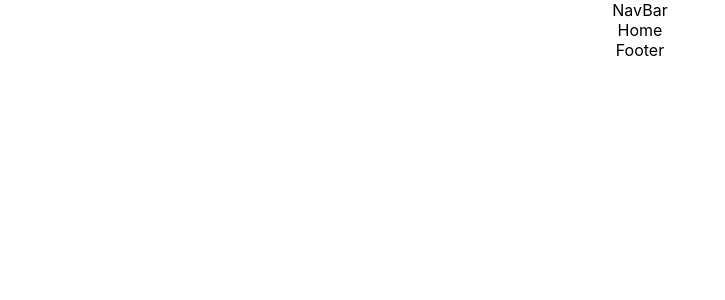
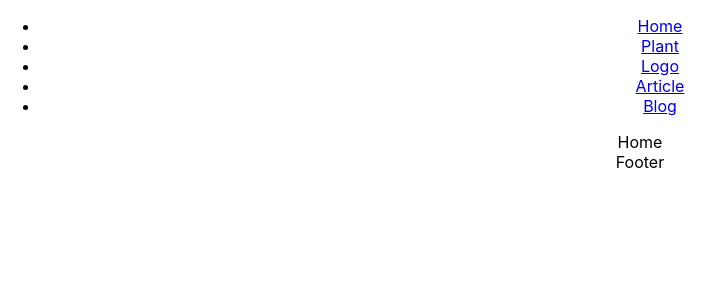
Before and after one commit to IdurarDev/prisma-api, a React (Create React App) app in the folder client/: page / in a window 1280 px wide. Shown: the top 300 px of the page, without its empty margins (0-725 px from the left). Built offline with nearby package versions, Linux system fonts and the light colour scheme.

Commit message:
add link to the pages

```diff
--- a/client/src/components/NavBar.tsx
+++ b/client/src/components/NavBar.tsx
@@ -1,8 +1,20 @@
-import React from 'react'
+import { Link } from 'react-router-dom';
 
 function NavBar() {
     return (
-        <div>NavBar</div>
+        <header>
+            <nav>
+                <section>
+                    <ul>
+                        <li><Link to="/">Home</Link></li>
+                        <li><Link to="/plants">Plant</Link></li>
+                        <li><Link to="/">Logo</Link></li>
+                        <li><Link to="/articles">Article</Link></li>
+                        <li><Link to="/blog">Blog</Link></li>
+                    </ul>
+                </section>
+            </nav>
+        </header>
     )
 }
 
```
